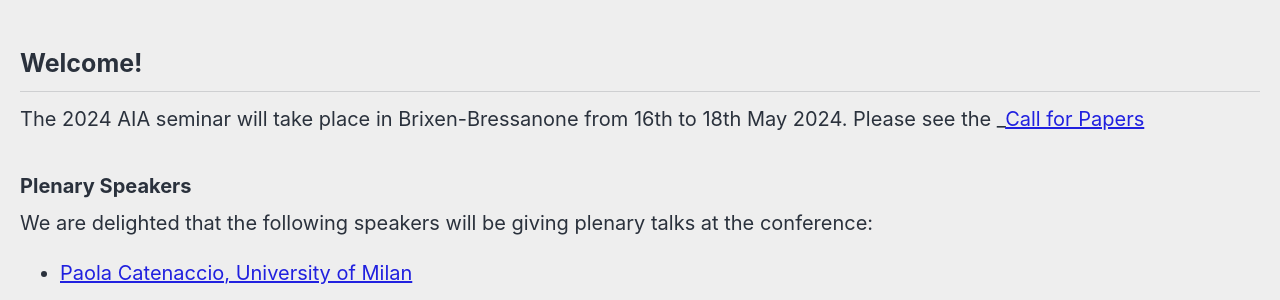
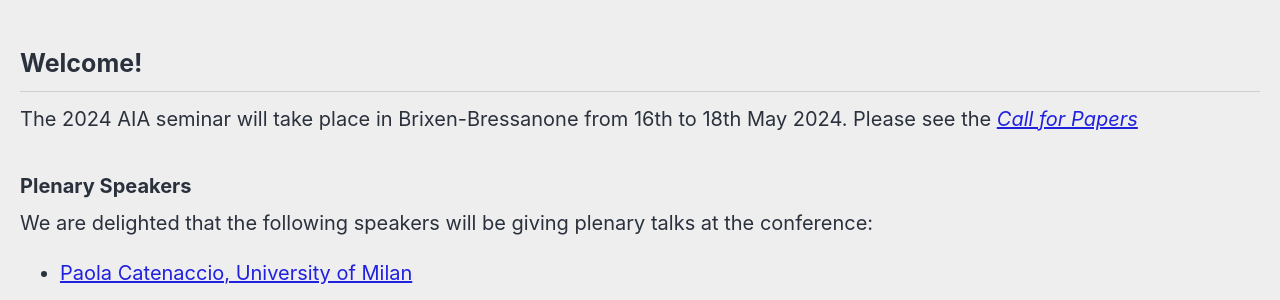
Before and after one commit to gfburton/aiabrixen2024, a Jekyll site: the page built from _pages/home.md, in a window 1280 px wide. Shown: the part 419-719 px from the top of the page. Built offline with Jekyll 4.4.1, drawn with Linux system fonts in a browser that asks for light colours; cached includes are drawn as plain includes; nearby versions of some CDN libraries.

```diff
--- a/_pages/home.md
+++ b/_pages/home.md
@@ -11,7 +11,7 @@ excerpt: "16-18th May 2024<br>Free University of Bozen-Bolzano (Brixen campus)"
 ## Welcome!
 
 The 2024 AIA seminar will take place in Brixen-Bressanone from 16th to 18th May 2024.
-Please see the _[Call for Papers](https://gfburton.github.io/aiabrixen2024/)
+Please see the _[Call for Papers](https://gfburton.github.io/aiabrixen2024/)_
 
 
 ### Plenary Speakers
```
